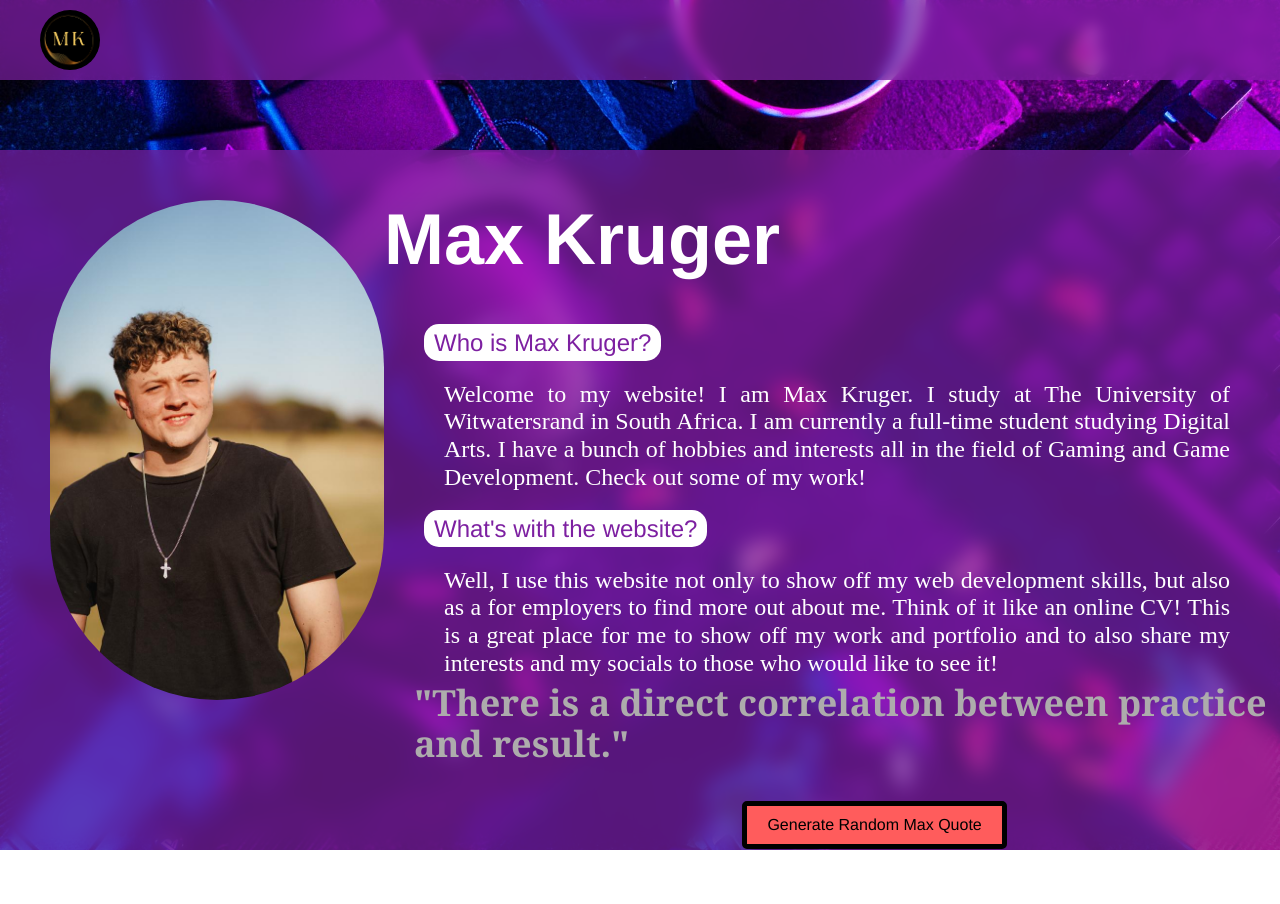
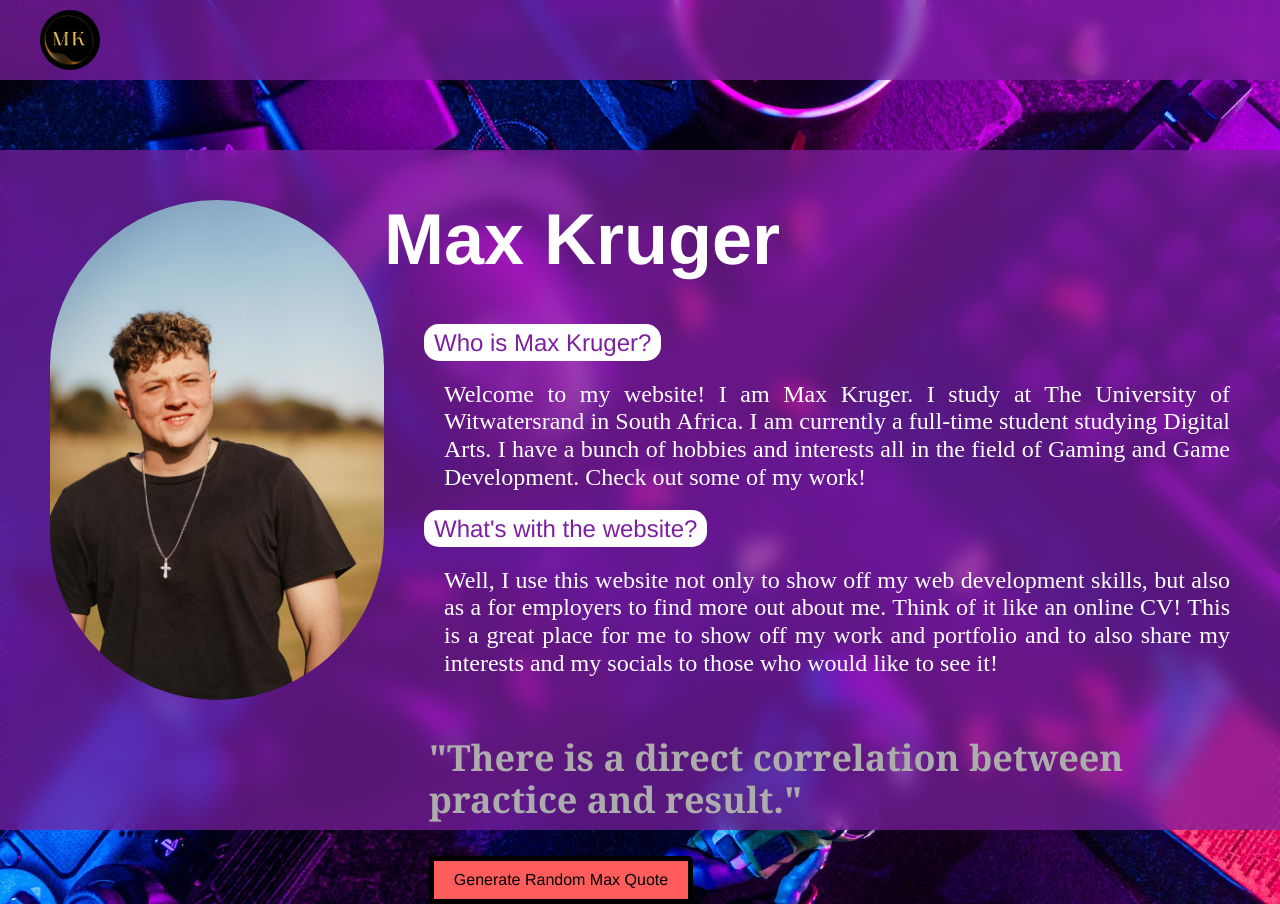
Before and after one commit to MaxKruger123/2446532_Max-Kruger_Website-1-Assignment, a plain HTML site: page index.html in a window 1280 px wide. Before the commit the page ends 850 px from the top, so only its background shows below. Drawn offline with Linux system fonts and the light colour scheme; files whose address does not match are found by name.

Commit message:
Quote button homepage finished

```diff
--- a/CSS/IndexStyle.css
+++ b/CSS/IndexStyle.css
@@ -103,7 +103,7 @@ li a.active{
 
 .info{
     background-color: rgba(125, 32, 161, 0.7);
-    height: 700px;
+    height: 85vh;
     backdrop-filter: blur(10px);
     color: white;
     margin-top: 150px;
@@ -132,14 +132,7 @@ li a.active{
 
 
 }
-#quote{
-    margin-top: -40px;
-    margin-left:30px;
-    font-size: 36px;
-    font-family: Georgia, 'Times New Roman', Times, serif;
-    color: rgb(173, 172, 172);
 
-}
 
 
 .DescriptionList li span{
@@ -183,8 +176,8 @@ ul p{
 
 .container{
     display: flex;
-    margin-top: 5%;
 
+    width: 100%;
 }
 
 .container button{
@@ -193,7 +186,7 @@ ul p{
     border-radius: 5px;
     border: 5px solid black;
     padding: 10px 20px;
-    margin-left: 40%;
+    margin-left: 5%;
     transition: ease-in-out 0.5s;
 }
 
@@ -205,5 +198,12 @@ ul p{
 }
 
 #quote{
+    margin-left: 5%;
+    font-size: 36px;
+    font-family: Georgia, 'Times New Roman', Times, serif;
+    color: rgb(173, 172, 172);
+}
 
+.article{
+    width: 100%;
 }
--- /dev/null
+++ b/JS/index.js
@@ -0,0 +1,18 @@
+function getQuote(){
+    let newQuote = document.getElementById("quote");
+
+    let quotes = [];
+
+    quotes[0] = "\"There is a direct correlation between practice and result\"";
+
+    quotes[1] = "\"The best teacher in life is pain\"";
+
+
+    //Randomly generate quote
+
+    let i = Math.floor(Math.random() * quotes.length);
+
+    //set quote
+    newQuote.innerHTML = quotes[i];
+
+}
--- a/index.html
+++ b/index.html
@@ -52,7 +52,7 @@
             <section class="container">
                 <article class="article">
                   <h3 id="quote">"There is a direct correlation between practice and result."</h3>
-                  <button class="quoteButton">Generate Random Max Quote</button>
+                  <button class="quoteButton" onclick="getQuote()">Generate Random Max Quote</button>
 
                 </article>
             </section>
```
Also changed, not shown: CSS/JS/index.js (deleted).
